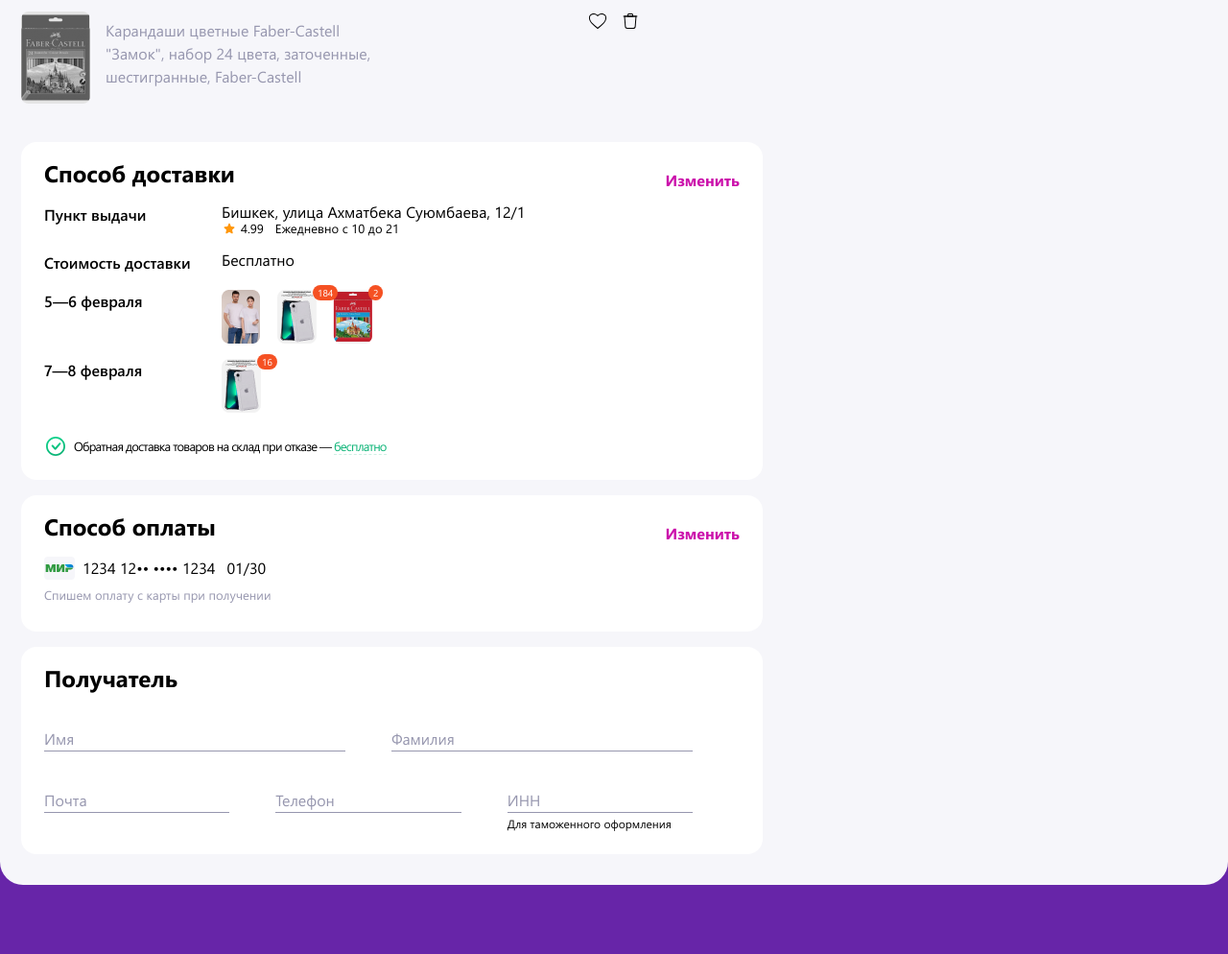
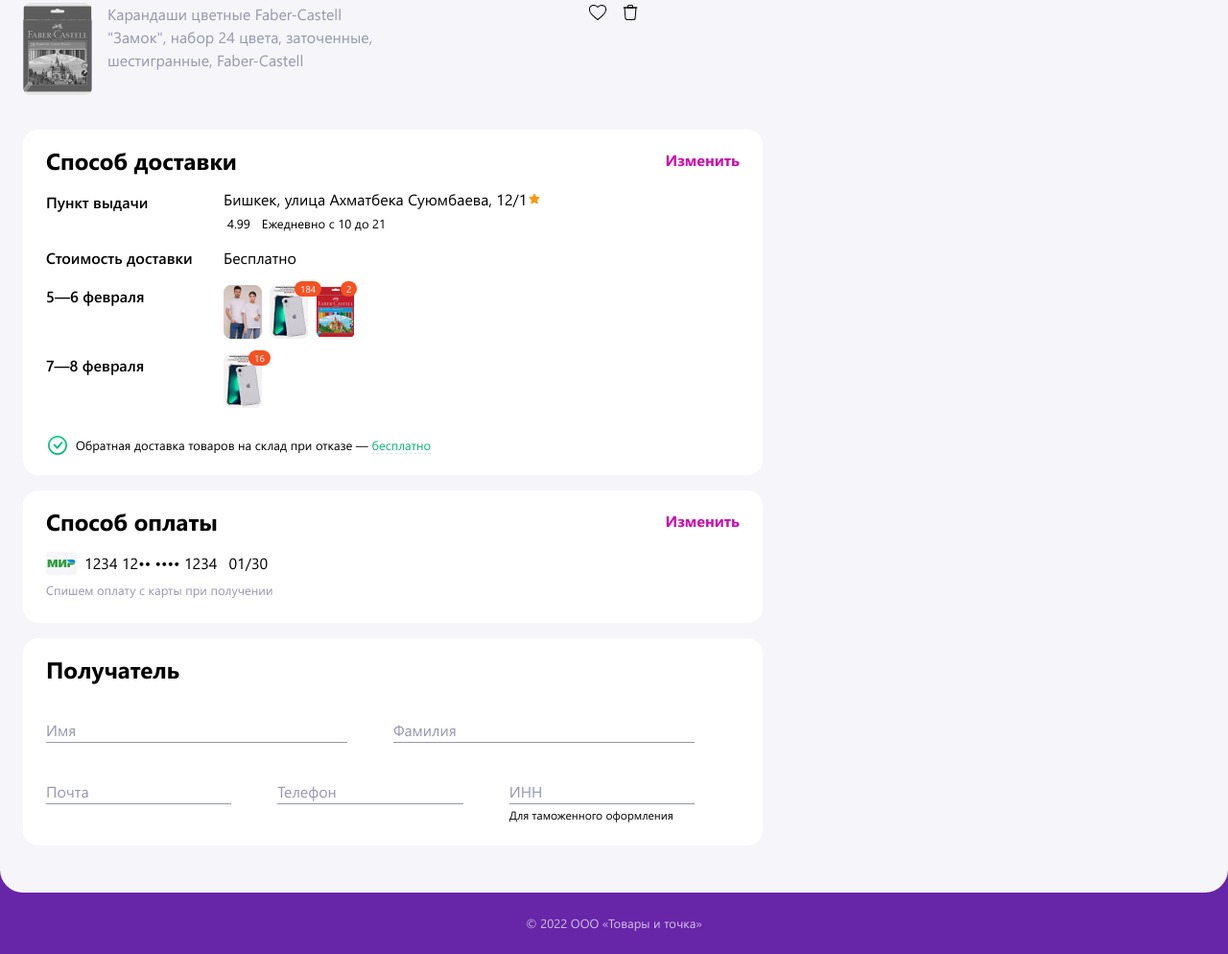
Before and after one commit to lidasharova/WB-L0, a website built with Vite: page cart-page/index.html in a window 1280 px wide. Shown: the part 1050-2044 px from the top of the page at 96% size. Before the commit the page ends 1972 px from the top, so only its background shows below. Built offline with nearby package versions, Linux system fonts and the light colour scheme; a web font is replaced by a local one.

Commit message:
feat: update styles

```diff
--- a/cart-page/index.html
+++ b/cart-page/index.html
@@ -438,11 +438,10 @@
         </div>
       </div>
     </div>
-
-
-
-
   </main>
+  <footer class="footer">
+    <span class="footer__copyright">© 2022 ООО «Товары и точка»</span>
+  </footer>
   <script type="module" src="/main.js"></script>
 </body>
 
--- a/cart-page/src/components/modal-delivery/handlerDeliveryModal .js
+++ b/cart-page/src/components/modal-delivery/handlerDeliveryModal .js
@@ -1,8 +1,6 @@
 import { changeDeliveryAddress } from '@/components/modal-delivery/changeDeliveryAddress.js';
 import { resetCheckboxInModal } from '@/utils/resetCheckboxInModal.js';
-window.myGlobals = {
-  isModalOpen: false,
-};
+
 const changeDeliveryButtons = document.querySelectorAll('.change-button-delivery');
 const deliveryModal = document.querySelector('.delivery-modal');
 const closeButton = document.querySelector('.delivery-modal__close');
@@ -14,13 +12,11 @@
 export const openDeliveryModal = () => {
   deliveryModal.classList.add('open');
   document.body.classList.add('overflow-hidden');
-  window.myGlobals.isModalOpen = true;
 };
 
 export const closeDeliveryModal = () => {
   deliveryModal.classList.remove('open');
   document.body.classList.remove('overflow-hidden');
-  window.myGlobals.isModalOpen = false;
 };
 
 export const handlerDeliveryModal = () => {
@@ -51,5 +47,3 @@
     addressWrapper.addEventListener('click', handleCheckboxClick);
   });
 };
-
-export default window.myGlobals;
--- a/cart-page/src/components/product-card/create-card/createCardsSoldOut.js
+++ b/cart-page/src/components/product-card/create-card/createCardsSoldOut.js
@@ -2,7 +2,7 @@
   const cardsOutWrapper = document.querySelector('.cart-list__items-out__wrapper');
   products.forEach((product) => {
     const itemOutWrapper = document.createElement('div');
-    itemOutWrapper.className = 'cart-list__item__wrapper';
+    itemOutWrapper.classList.add('cart-list__item__wrapper', 'soldout-card');
     itemOutWrapper.dataset.id = product.id;
     itemOutWrapper.innerHTML = `
       <div class="cart-list__item__product" data-id="${product.id}">
--- a/cart-page/src/components/tooltips/handlerTooltipDiscount.js
+++ b/cart-page/src/components/tooltips/handlerTooltipDiscount.js
@@ -4,11 +4,9 @@
 
   oldPriceLinks.forEach((oldPriceLink) => {
     oldPriceLink.addEventListener('mouseover', (e) => {
-      if (window.myGlobals.isModalOpen === false) {
-        const id = e.target.dataset.id;
-        const currentTooltip = tooltips.find((tooltip) => tooltip.dataset.id === id);
-        currentTooltip.classList.add('open');
-      }
+      const id = e.target.dataset.id;
+      const currentTooltip = tooltips.find((tooltip) => tooltip.dataset.id === id);
+      currentTooltip.classList.add('open');
     });
 
     oldPriceLink.addEventListener('mouseout', () => {
--- a/cart-page/src/sass/components/_cart-list.scss
+++ b/cart-page/src/sass/components/_cart-list.scss
@@ -6,7 +6,7 @@
   display: flex;
   max-width: $desktop-width;
   margin: 0 auto;
-  padding: 16px 22px;
+  padding: 16px 22px 33px 24px;
 
   @media (max-width: $mobile-width) {
     padding: 15px 16px;
@@ -23,15 +23,7 @@
 
   flex-wrap: nowrap;
 }
-.cart-accordion__available {
-  border-bottom: 1px solid $color-border-accordion;
-  padding-bottom: 11px;
-}
-.cart-accordion__soldout {
-  border-bottom: 1px solid rgb(0 0 0 / 10.2%);
-  padding-bottom: 16px;
-  margin-top: 26px;
-}
+
 .cart-accordion__icon_open,
 .cart-accordion__icon_close {
   @include background-icon(20px, 20px);
@@ -53,11 +45,10 @@
 }
 
 .cart-accordion__info {
+  @include font(16px, 24px, 600);
+  @extend %font-segoe-semibold;
   display: flex;
   width: 871px;
-
-  @include font(16px, 24px, 600);
-  @extend %font-segoe-semibold;
 }
 
 // .cart-accordion__count::after {
@@ -69,6 +60,11 @@
 //   display: inline-block;
 //   margin-right: 8px;
 // }
+
+.cart-accordion.cart-accordion__available {
+  padding-bottom: 16px;
+  border-bottom: 1px solid rgba(0, 0, 0, 0.1);
+}
 
 .cart__title {
   margin-bottom: 24px;
@@ -95,14 +91,16 @@
 .cart-list__items__wrapper {
   display: flex;
   flex-direction: column;
+  margin-bottom: 22px;
 }
 .cart-list__item__wrapper {
   display: flex;
   flex-flow: row nowrap;
   justify-content: space-between;
-  margin-bottom: 20px;
-  margin-top: 12px;
+  padding-top: 12px;
+  padding-bottom: 20px;
 }
+
 .cart-list__item__product {
   display: flex;
   align-items: center;
@@ -113,11 +111,18 @@
   margin-right: 16px;
   align-self: flex-start;
 }
+
+.list-item__product__info {
+  align-self: flex-start;
+}
 .list-item__product__name {
   @include font(16px, 24px, 400);
+  margin-bottom: 6px;
+  max-width: 250px;
+}
 
-  margin-bottom: 9px;
-  max-width: 250px;
+.cart-accordion.cart-accordion__soldout {
+  padding-bottom: 16px;
 }
 .product__name-out {
   max-width: 309px;
@@ -292,7 +297,7 @@
   display: flex;
   flex-flow: column nowrap;
   justify-content: space-between;
-  margin-bottom: 20px;
+  margin-bottom: 16px;
   color: $color-gray;
 }
 .count-minus {
--- a/cart-page/src/sass/components/_cart-order.scss
+++ b/cart-page/src/sass/components/_cart-order.scss
@@ -3,7 +3,7 @@
   position: relative;
   width: 429px;
   height: 572px;
-  margin-left: 34px;
+  margin-left: 32px;
   background-color: $color-white;
   top: 5px;
   border-radius: 16px;
--- a/cart-page/src/sass/components/_delivery-form.scss
+++ b/cart-page/src/sass/components/_delivery-form.scss
@@ -1,5 +1,5 @@
 .form {
-  padding: 16px 24px 24px;
+  padding: 16px 24px 20px;
   background-color: $color-white;
   border-radius: 16px;
   margin-bottom: 16px;
@@ -8,16 +8,15 @@
   @include font(24px, 32px, 700, -0.01px);
   @extend %font-segoe-bold;
 
-  margin-bottom: 16px;
+  padding-bottom: 0px;
 }
 .delivery__header {
   @extend %flex-row-space-between;
+  margin-bottom: 16px;
 }
 .delivery__table {
   display: flex;
   flex-direction: column;
-  margin-bottom: 24px;
-  gap: 16px;
 }
 .address__grade__star {
   @include background-icon(12px, 12px);
@@ -34,19 +33,28 @@
   vertical-align: top;
 }
 .delivery__address__wrapper,
-.delivery__cost__wrapper,
+.delivery__cost__wrapper {
+  padding-bottom: 16px;
+  display: flex;
+  align-items: center;
+  list-style-type: none;
+  // padding: 0;
+  // margin: 0;
+}
+
 .delivery__date__photos__wrapper {
   display: flex;
   list-style-type: none;
   padding: 0;
   margin: 0;
+  align-items: center;
 }
 
 .delivery__date__photo {
   position: relative;
   list-style-type: none;
   display: inline-block;
-  width: 50px;
+  width: 40px;
   height: 56px;
   background-repeat: no-repeat;
   margin-right: 8px;
@@ -70,12 +78,14 @@
 }
 .delivery__date__item {
   display: flex;
+  margin-bottom: 16px;
+  height: 56px;
 }
 
 .address__data__wrapper {
   display: flex;
   flex-flow: row wrap;
-  width: 330px;
+  width: 350px;
 }
 .address__grade,
 .address__office-hours {
@@ -86,7 +96,7 @@
 }
 
 .delivery__conditions__wrapper {
-  max-width: 375px;
+  padding-top: 12px;
   position: relative;
   display: flex;
   flex-direction: row;
@@ -101,7 +111,7 @@
   margin-right: 8px;
 }
 .conditions__text {
-  @include font(13px, 16px, 400, -0.06em);
+  @include font(13px, 16px, 400);
 }
 .conditions__link {
   color: $color-green;
@@ -116,11 +126,11 @@
 .delivery-icon__count,
 .cart-notification {
   display: inline-block;
-  padding: 5px;
+  padding: 6px;
   position: absolute;
   height: 16px;
-  top: -5px;
-  left: 37px;
+  top: -4px;
+  left: 26px;
   background-color: $color-orange;
   color: $color-white;
   font-size: 10px;
@@ -139,3 +149,8 @@
   @extend %font-segoe-bold;
   padding-bottom: 6px;
 }
+
+.delivery__address__data.delivery-current-address{
+  margin-bottom: 8px;
+
+}
--- a/cart-page/src/sass/components/_tooltip.scss
+++ b/cart-page/src/sass/components/_tooltip.scss
@@ -87,8 +87,8 @@
 }
 
 .tooltip-condition.form-tooltip.tooltip-condition-form {
-  top: 25px;
-  left: 200px;
+  top: 36px;
+  left: 225px;
 }
 
 .price-info-tooltip__row {
--- a/cart-page/src/sass/components/_user-form.scss
+++ b/cart-page/src/sass/components/_user-form.scss
@@ -2,15 +2,15 @@
   display: flex;
   justify-content: space-between;
   max-width: 700px;
+  height: 64px;
   gap: 24px;
+  padding-top: 16px;
 }
 .form-group {
   flex: 1;
   margin-right: 24px;
 }
-.input-container {
-  height: 64px;
-}
+
 .label {
   position: relative;
   left: 0;
@@ -38,7 +38,7 @@
 }
 .up-label {
   @include font(13px, 16px);
-  bottom: 40px;
+  bottom: 47px;
 }
 .note-description {
   position: relative;
@@ -58,5 +58,9 @@
 }
 .input-field:focus + .label {
   @include font(13px, 16px);
-  bottom: 40px;
+  bottom: 47px;
 }
+
+.form.user__form {
+  padding-bottom: 40px;
+}
--- /dev/null
+++ b/cart-page/src/sass/layout/_footer.scss
@@ -0,0 +1,14 @@
+.footer {
+  height: 64px;
+  padding: 24px;
+  background-color: $color-violet;
+  display: flex;
+  align-items: center;
+}
+
+.footer__copyright {
+  color: rgba(255, 255, 255, 0.7);
+  @include font(13px, 16px);
+  text-align: center;
+  margin: 0 auto;
+}
--- a/cart-page/src/sass/style.scss
+++ b/cart-page/src/sass/style.scss
@@ -10,6 +10,7 @@
 // Layout
 @import 'layout/container';
 @import 'layout/header';
+@import 'layout/footer';
 
 // Components
 @import 'components/cart-list';
```
